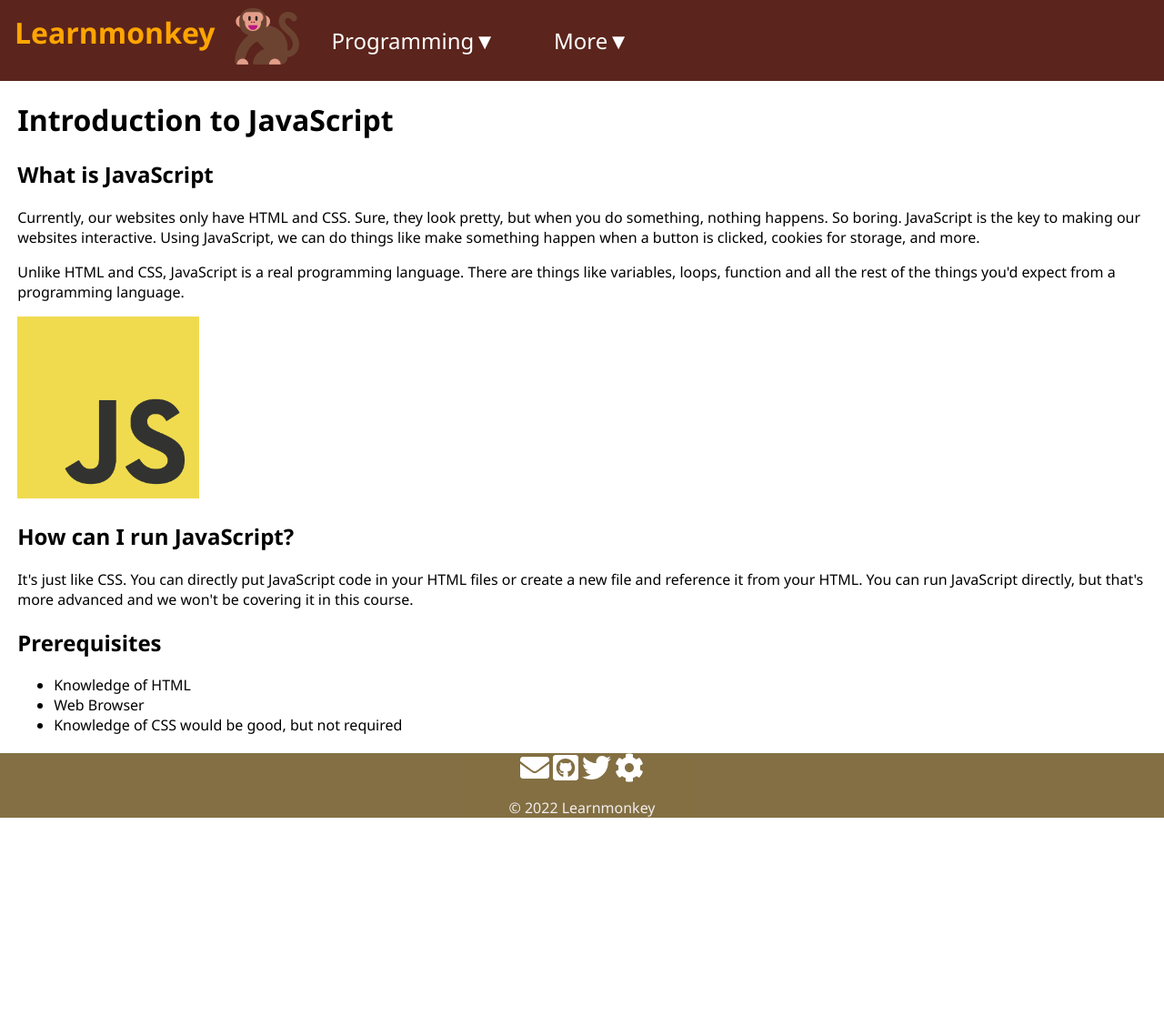
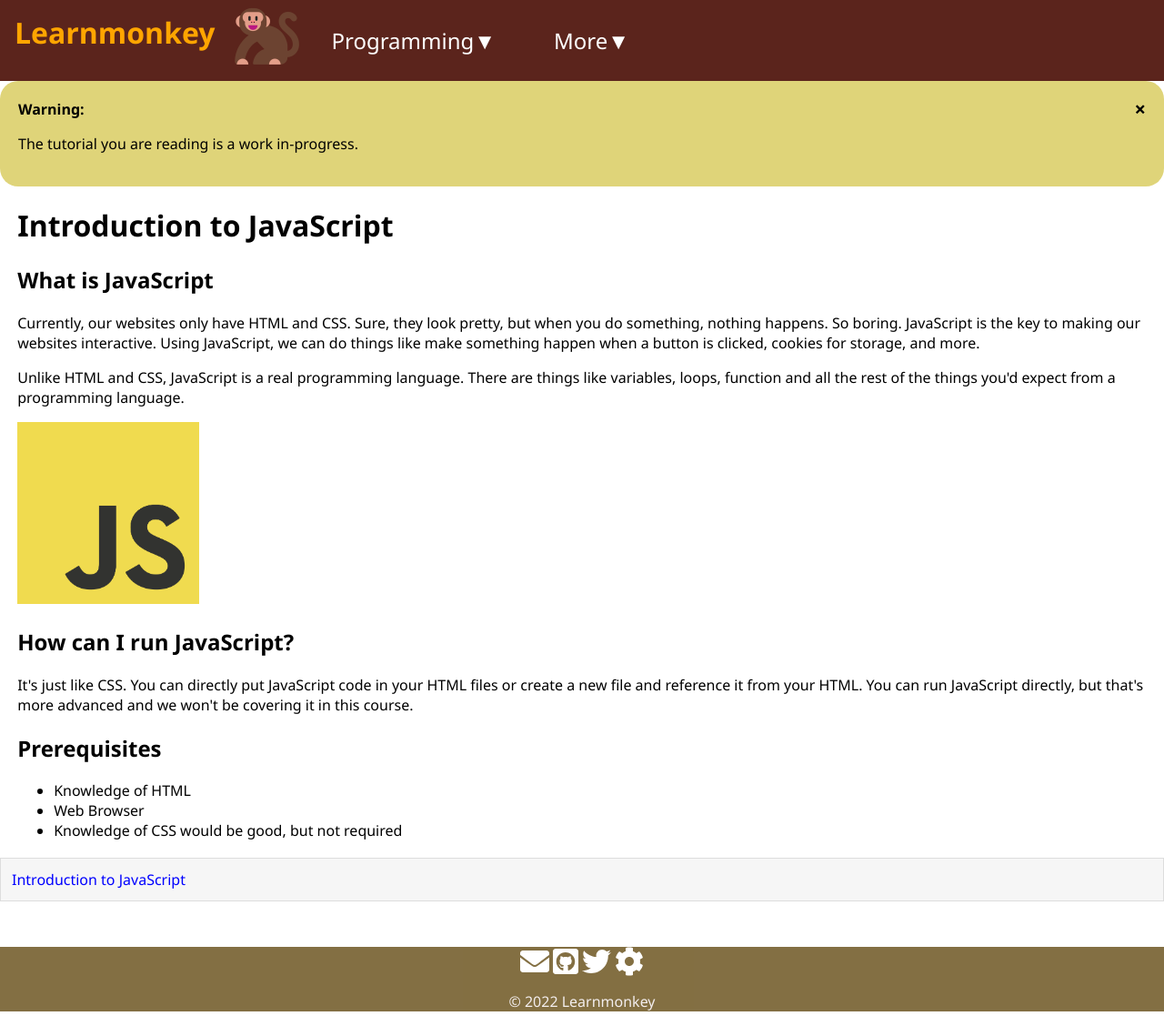
Before and after one commit to learnmonkey/learnmonkey.github.io, a Jekyll site: the page built from programming/javascript/index.html, in a window 1280 px wide. Shown: the whole page at 91% size. Built offline with Jekyll 4.4.1, drawn with Linux system fonts in a browser that asks for light colours; nearby versions of some CDN libraries; before the commit the page ends 915 px from its top, so only the background shows below that.

Commit message:
add js layout

```diff
--- /dev/null
+++ b/_layouts/javascript.html
@@ -0,0 +1,13 @@
+<!doctype html>
+<html lang="en">
+    {%- include head.html -%}
+    <body>
+        {%- include nav.html -%}
+        {%- include wip-alert.html -%}
+        <main>{{content}}</main>
+        <ul id="tutorials-list">
+            <a href="/programming/javascript/"><li>Introduction to JavaScript</li></a>
+      </ul>
+        {%- include footer.html -%}
+    </body>
+</html>
--- a/programming/javascript/index.html
+++ b/programming/javascript/index.html
@@ -1,7 +1,7 @@
 ---
 title: Introduction to JavaScript
 permalink: /programming/javascript/
-layout: default
+layout: javascript
 ---
 
 <h1>Introduction to JavaScript</h1>
```
